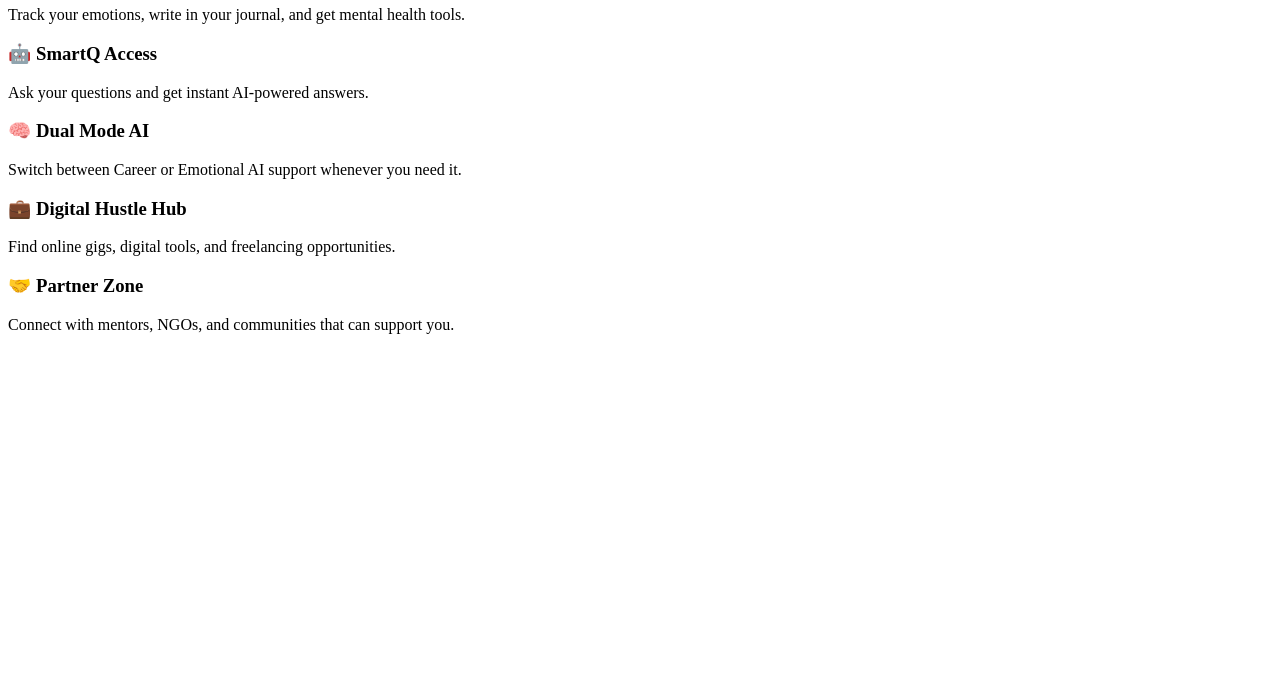
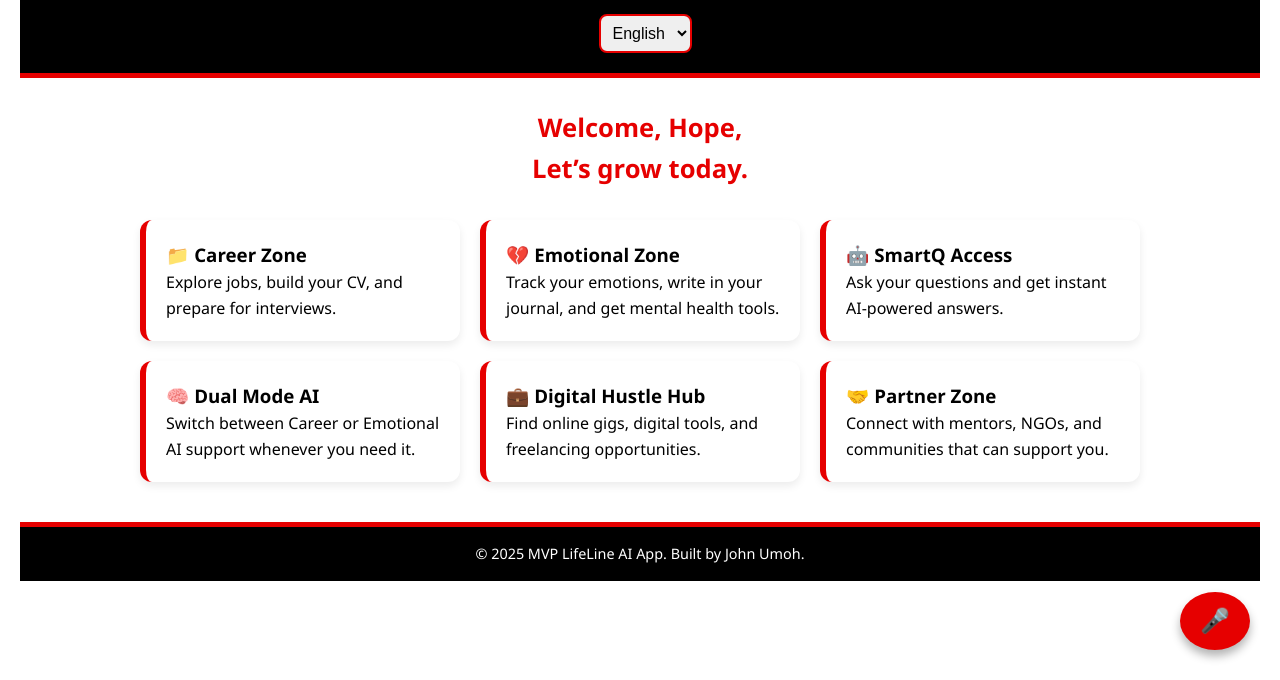
Before and after one commit to JohnUmoh/BBBBBB, a plain HTML site: page index.html in a window 1280 px wide. Shown: the part 120-800 px from the top of the page. Drawn offline with Linux system fonts and the light colour scheme.

Commit message:
Update index.html
index.html

```diff
--- a/index.html
+++ b/index.html
@@ -1,8 +1,72 @@
-<div class="modules-grid" aria-label="Modules Section">
-  <section id="career-zone" class="card"><h3>📁 Career Zone</h3><p>Explore jobs, build your CV, and prepare for interviews.</p></section>
-  <section id="emotional-zone" class="card"><h3>💔 Emotional Zone</h3><p>Track your emotions, write in your journal, and get mental health tools.</p></section>
-  <section id="smartq-access" class="card"><h3>🤖 SmartQ Access</h3><p>Ask your questions and get instant AI-powered answers.</p></section>
-  <section id="dual-mode-ai" class="card"><h3>🧠 Dual Mode AI</h3><p>Switch between Career or Emotional AI support whenever you need it.</p></section>
-  <section id="digital-hustle-hub" class="card"><h3>💼 Digital Hustle Hub</h3><p>Find online gigs, digital tools, and freelancing opportunities.</p></section>
-  <section id="partner-zone" class="card"><h3>🤝 Partner Zone</h3><p>Connect with mentors, NGOs, and communities that can support you.</p></section>
-</div>
+<!DOCTYPE html>
+<html lang="en">
+<head>
+  <meta charset="UTF-8" />
+  <meta name="viewport" content="width=device-width, initial-scale=1.0" />
+  <title>MVP LifeLine AI App</title>
+  <link rel="stylesheet" href="style.css" />
+</head>
+<body>
+  <header class="header">
+    <h1>MVP LifeLine AI App</h1>
+    <p class="tagline">Earn. Heal. Grow.</p>
+    <select id="language" aria-label="Select Language">
+      <option value="en">English</option>
+      <option value="ha">Hausa</option>
+      <option value="ig">Igbo</option>
+      <option value="yo">Yoruba</option>
+      <option value="sw">Swahili</option>
+      <option value="fr">French</option>
+      <option value="ar">Arabic</option>
+      <option value="zu">Zulu</option>
+      <option value="pg">Pidgin</option>
+    </select>
+  </header>
+
+  <main class="container">
+    <section class="greeting" aria-label="App Greeting">
+      <h2>Welcome, Hope,<br><span>Let’s grow today.</span></h2>
+    </section>
+
+    <div class="modules-grid" aria-label="Modules Section">
+      <section id="career-zone" class="card" aria-label="Career Zone">
+        <h3>📁 Career Zone</h3>
+        <p>Explore jobs, build your CV, and prepare for interviews.</p>
+      </section>
+
+      <section id="emotional-zone" class="card" aria-label="Emotional Zone">
+        <h3>💔 Emotional Zone</h3>
+        <p>Track your emotions, write in your journal, and get mental health tools.</p>
+      </section>
+
+      <section id="smartq-access" class="card" aria-label="SmartQ Access">
+        <h3>🤖 SmartQ Access</h3>
+        <p>Ask your questions and get instant AI-powered answers.</p>
+      </section>
+
+      <section id="dual-mode-ai" class="card" aria-label="Dual Mode AI">
+        <h3>🧠 Dual Mode AI</h3>
+        <p>Switch between Career or Emotional AI support whenever you need it.</p>
+      </section>
+
+      <section id="digital-hustle-hub" class="card" aria-label="Digital Hustle Hub">
+        <h3>💼 Digital Hustle Hub</h3>
+        <p>Find online gigs, digital tools, and freelancing opportunities.</p>
+      </section>
+
+      <section id="partner-zone" class="card" aria-label="Partner Zone">
+        <h3>🤝 Partner Zone</h3>
+        <p>Connect with mentors, NGOs, and communities that can support you.</p>
+      </section>
+    </div>
+  </main>
+
+  <button id="mic-btn" aria-label="Microphone Button">🎤</button>
+
+  <footer class="footer">
+    <p>&copy; 2025 MVP LifeLine AI App. Built by John Umoh.</p>
+  </footer>
+
+  <script src="app.js"></script>
+</body>
+</html>
```
